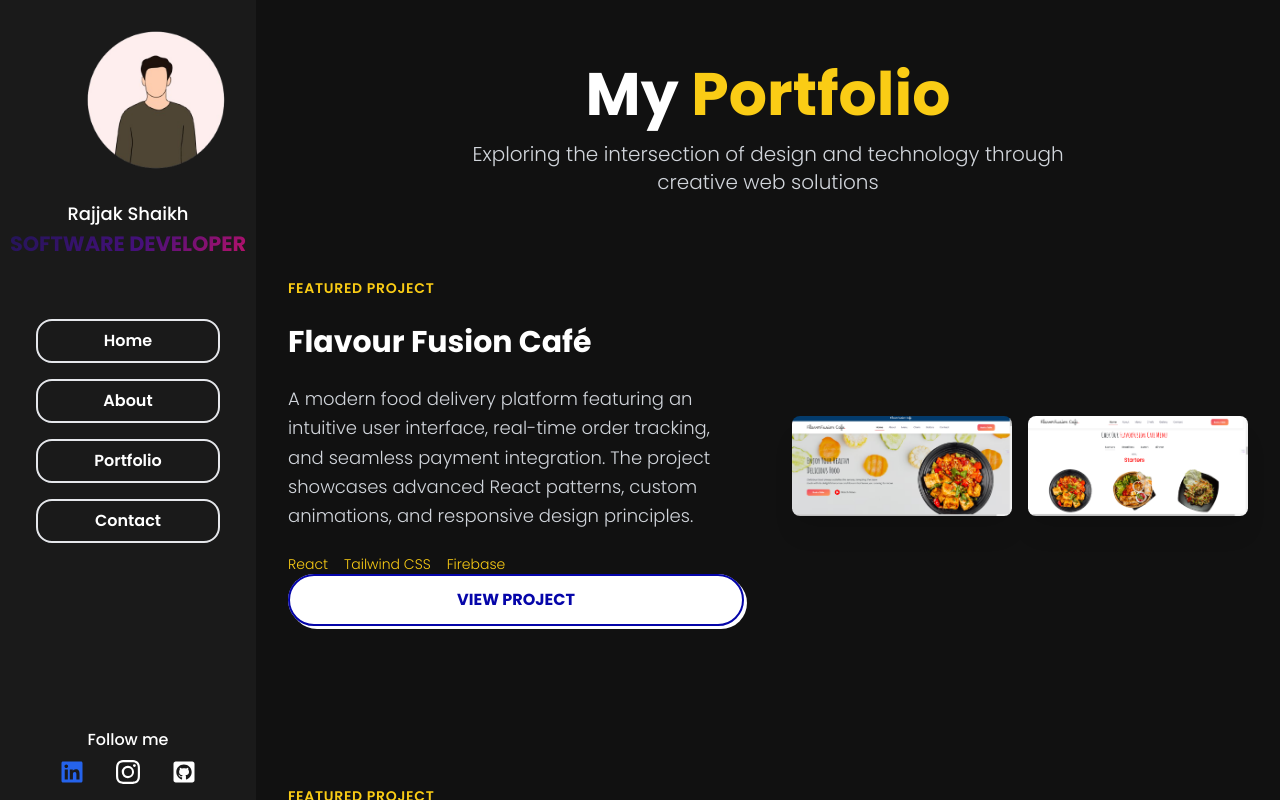
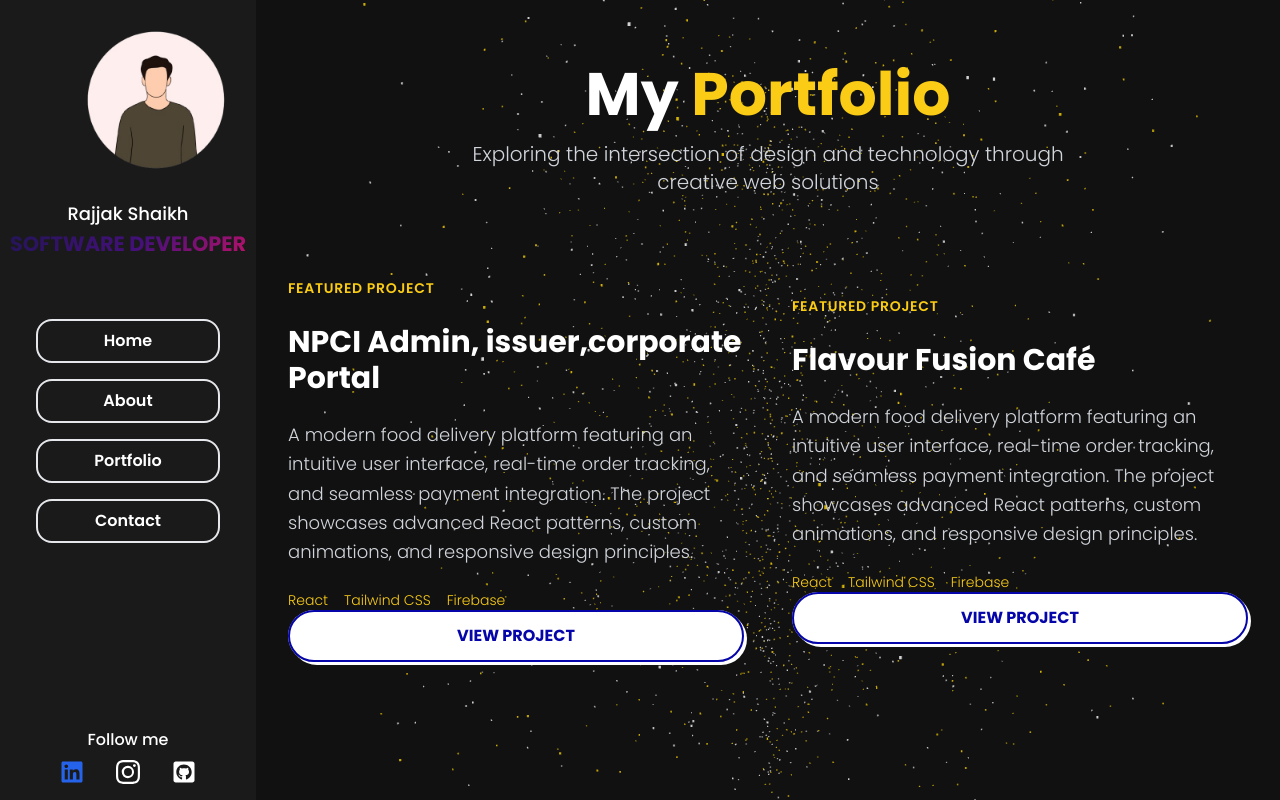
Before and after one commit to rajjakShaikh/React_portfolio_2024, a React (Vite) app: page /portfolio in a window 1280 px wide. Built offline with nearby package versions, Linux system fonts and the light colour scheme.

Commit message:
enhance ui

```diff
--- a/src/pages/portfolio.jsx
+++ b/src/pages/portfolio.jsx
@@ -23,6 +23,14 @@
     renderer.setSize(window.innerWidth, window.innerHeight);
     renderer.setPixelRatio(window.devicePixelRatio);
     canvasRef.current.appendChild(renderer.domElement);
+    renderer.domElement.style.position = "absolute";
+    renderer.domElement.style.top = "0";
+    renderer.domElement.style.left = "0";
+    renderer.domElement.style.width = "100%";
+    renderer.domElement.style.height = "100%";
+
+    // Hide overflow to prevent horizontal scrollbar
+    document.body.style.overflow = "hidden";
 
     // Create particles
     const particlesGeometry = new THREE.BufferGeometry();
@@ -149,6 +157,7 @@
       particlesMaterial.dispose();
       scene.remove(particlesMesh);
       ambientLight.dispose();
+      document.body.style.overflow = "auto"; // Reset overflow on cleanup
     };
   }, []);
 
@@ -156,9 +165,8 @@
     <div className="relative min-h-screen cursor-pointer">
       <div
         ref={canvasRef}
-        className="absolute inset-0 -z-10 pointer-events-auto"
+        className="absolute inset-0 -z-10 pointer-events-none"
       />
-
       {/* Content */}
       <div className="relative z-10 px-8 py-16 max-w-7xl mx-auto">
         <div className="text-center mb-20">
@@ -172,50 +180,6 @@
         </div>
 
         <div className="space-y-32">
-          <div className="grid grid-cols-1 md:grid-cols-2 gap-12 items-center">
-            <div className="space-y-6">
-              <span className="text-yellow-400 text-sm font-semibold tracking-wider">
-                FEATURED PROJECT
-              </span>
-              <h2 className="text-3xl font-bold text-white">
-                Flavour Fusion Café
-              </h2>
-              <p className="text-gray-300 text-lg leading-relaxed">
-                A modern food delivery platform featuring an intuitive user
-                interface, real-time order tracking, and seamless payment
-                integration. The project showcases advanced React patterns,
-                custom animations, and responsive design principles.
-              </p>
-              <div className="flex gap-4">
-                <span className="text-yellow-400 text-sm">React</span>
-                <span className="text-yellow-400 text-sm">Tailwind CSS</span>
-                <span className="text-yellow-400 text-sm">Firebase</span>
-              </div>
-              <a
-                href="https://flavourfusioncafe.netlify.app/"
-                target="_blank"
-                rel="noopener noreferrer"
-              >
-                <Buttonwobble
-                  module="View Project"
-                  className="!px-6 !py-3 text-lg font-medium hover:scale-105 transition-transform"
-                />
-              </a>
-            </div>
-            <div className="grid grid-cols-2 gap-4 hover:scale-105 transition-transform">
-              <img
-                src="/images/fla1.png"
-                alt="Flavour Fusion Screenshot 1"
-                className="w-full rounded-lg shadow-xl"
-              />
-              <img
-                src="/images/fla2.png"
-                alt="Flavour Fusion Screenshot 2"
-                className="w-full rounded-lg shadow-xl"
-              />
-            </div>
-          </div>
-
           <div className="grid grid-cols-1 md:grid-cols-2 gap-12 items-center">
             <div className="space-y-6">
               <span className="text-yellow-400 text-sm font-semibold tracking-wider">
@@ -246,17 +210,34 @@
                 />
               </a>
             </div>
-            <div className="grid grid-cols-2 gap-4 hover:scale-105 transition-transform">
-              <img
-                src="/images/fla1.png"
-                alt="Flavour Fusion Screenshot 1"
-                className="w-full rounded-lg shadow-xl"
-              />
-              <img
-                src="/images/fla2.png"
-                alt="Flavour Fusion Screenshot 2"
-                className="w-full rounded-lg shadow-xl"
-              />
+            <div className="space-y-6">
+              <span className="text-yellow-400 text-sm font-semibold tracking-wider">
+                FEATURED PROJECT
+              </span>
+              <h2 className="text-3xl font-bold text-white">
+                Flavour Fusion Café
+              </h2>
+              <p className="text-gray-300 text-lg leading-relaxed">
+                A modern food delivery platform featuring an intuitive user
+                interface, real-time order tracking, and seamless payment
+                integration. The project showcases advanced React patterns,
+                custom animations, and responsive design principles.
+              </p>
+              <div className="flex gap-4">
+                <span className="text-yellow-400 text-sm">React</span>
+                <span className="text-yellow-400 text-sm">Tailwind CSS</span>
+                <span className="text-yellow-400 text-sm">Firebase</span>
+              </div>
+              <a
+                href="https://flavourfusioncafe.netlify.app/"
+                target="_blank"
+                rel="noopener noreferrer"
+              >
+                <Buttonwobble
+                  module="View Project"
+                  className="!px-6 !py-3 text-lg font-medium hover:scale-105 transition-transform"
+                />
+              </a>
             </div>
           </div>
         </div>
```
